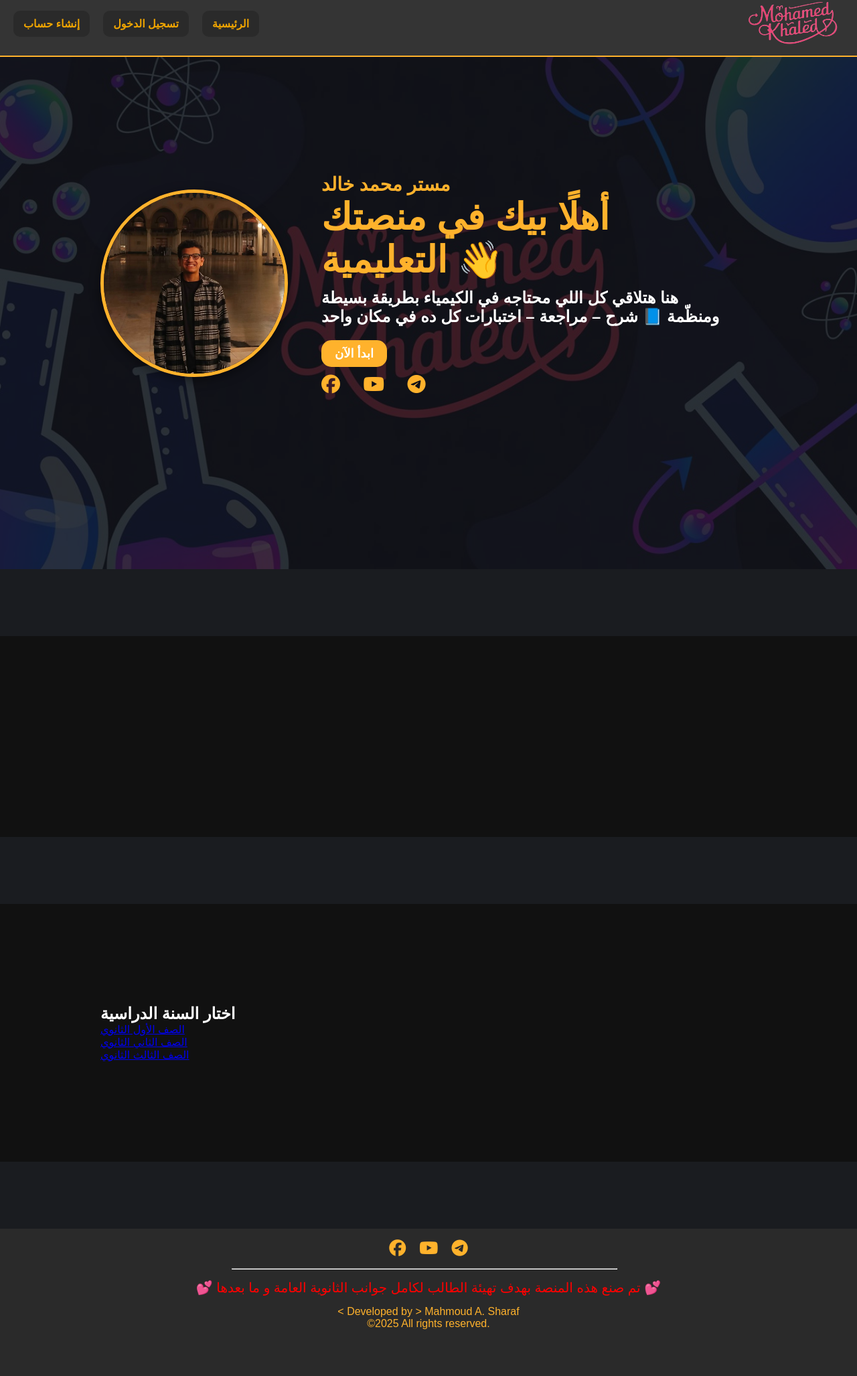
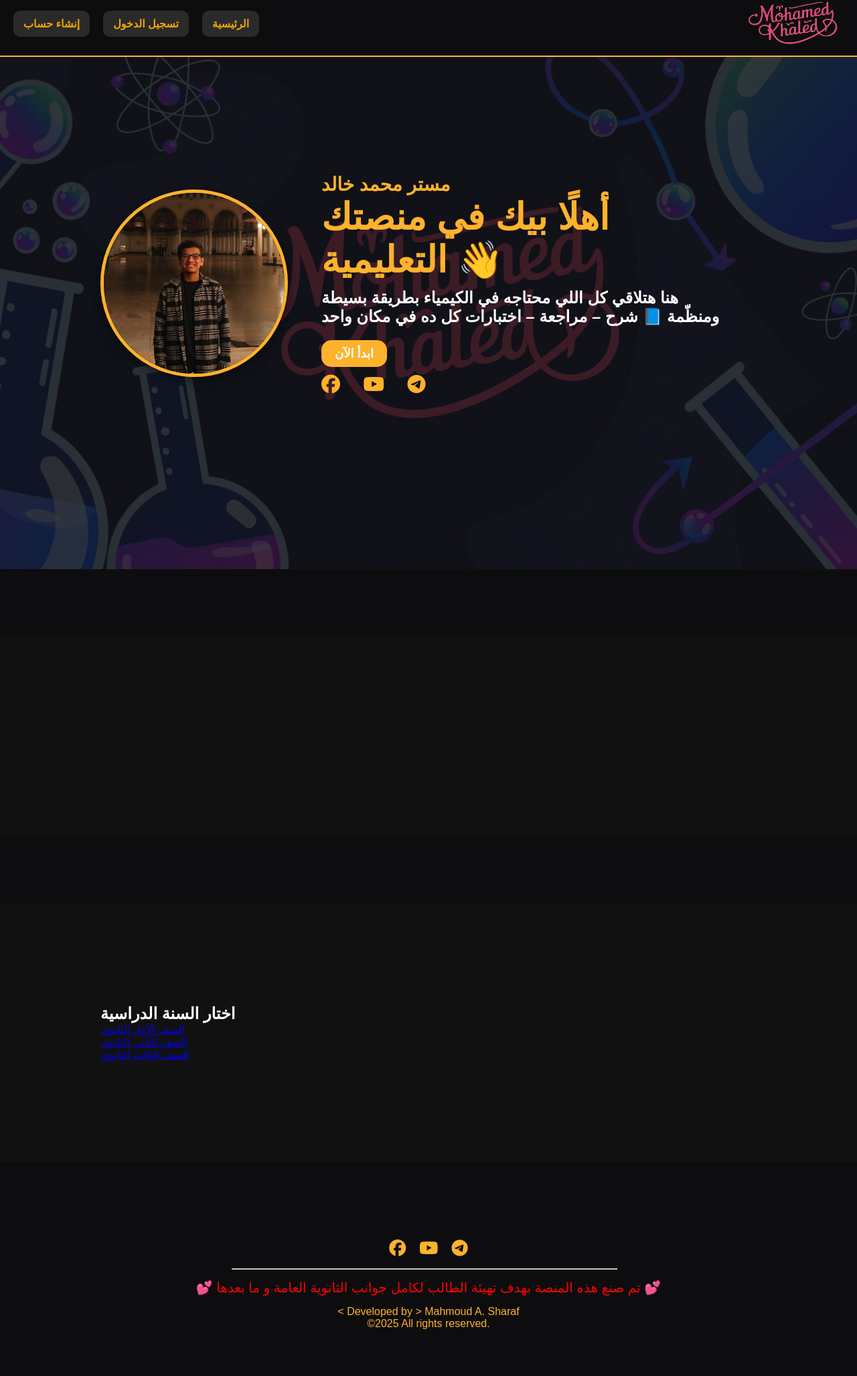
Before and after one commit to M7moudAbdallah01/test, a PHP site: page /index.html in a window 1280 px wide. Shown: the whole page at 67% size. Run offline with PHP 8.4, Linux system fonts and the light colour scheme.

Commit message:
Update global.css

```diff
--- a/css/global.css
+++ b/css/global.css
@@ -9,7 +9,7 @@
 }
 
 body {
-  background-color: #1A1C20;
+  background-color: #0d0d0f;
   color: #fff;
 }
 
@@ -25,7 +25,7 @@ nav {
 
 /* باقي كودك كما هو */
 header {
-  background-color: #343434;
+  background-color: #0d0d0f;
   color: #FFB22C;
   border-bottom: 2px solid #FFB22C;
   height: 85px;
@@ -51,6 +51,7 @@ header {
   background-color:#2a2a2a;
   border-radius: 10px;
   transition: ease 0.7s;
+  font-weight: bold;
 }
 
 .nav-left a:hover {
@@ -75,7 +76,7 @@ header {
 /* === Footer Styling === */
 footer {
   text-align: center;
-  background-color: #2a2a2a;
+  background-color: #0d0d0f;
   width: 100%;
   height: 220px;
 }
```
